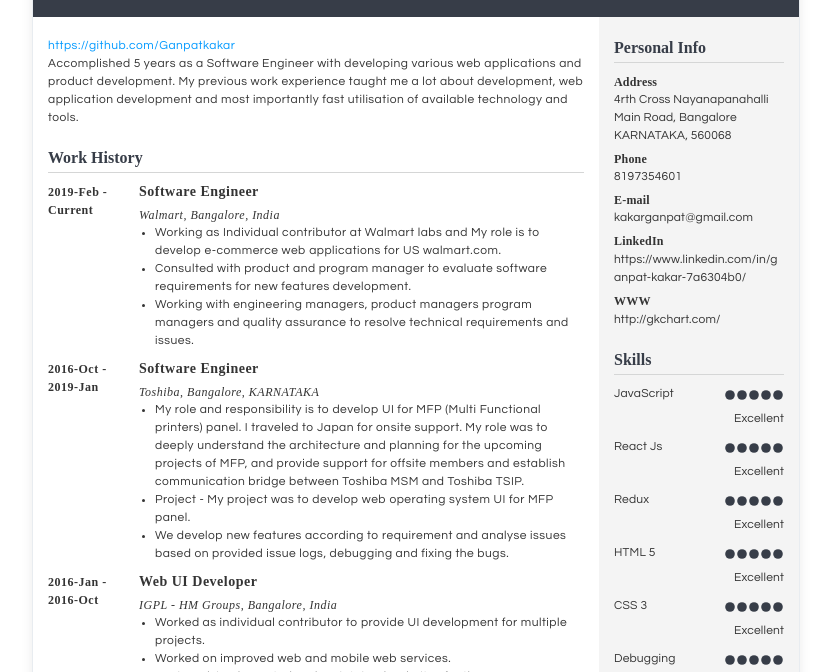
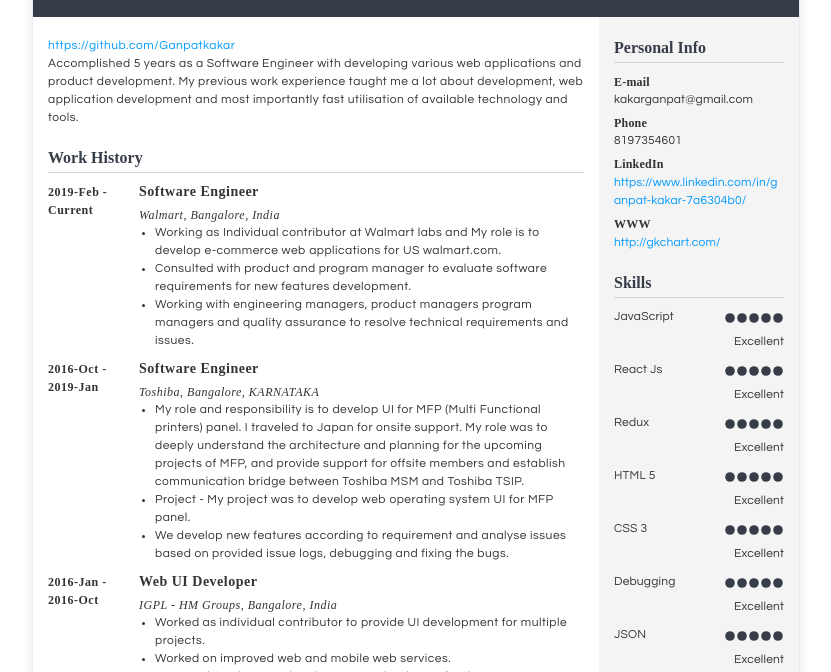
Before and after one commit to Ganpatkakar/Resume-Ganpat-Kakar, a plain HTML site: page index.html in a window 1280 px wide. Shown: the part 114-786 px from the top of the page, without its empty margins (224-1055 px from the left). Drawn offline with Linux system fonts and the light colour scheme; a web font is replaced by a local one.

Commit message:
Modified personal information section in resume

```diff
--- a/index.html
+++ b/index.html
@@ -768,28 +768,17 @@
                                                 <div class="address">
                                                   <div class="singlecolumn">
                                                     <div dependency="STRT|CITY|STAT|ZIPC">
-                                                      <div class="txtBold">
-                                                        Address
-                                                      </div>
-                                                      <div class="field" id="FIELD_STRT">
-                                                        4rth Cross Nayanapanahalli
-                                                        Main Road, Bangalore
-                                                      </div>
-                                                      <span class="field" id="FIELD_STAT">KARNATAKA</span><span
-                                                        dependency="STAT+ZIPC">,</span>
-                                                      <span class="field" id="FIELD_ZIPC">560068</span>
+                                                      <div class="txtBold mt5" dependency="EMAI">
+                                                        E-mail
+                                                      </div>
+                                                      <div dependency="EMAI" class="word-break">
+                                                        <span class="field" id="FIELD_EMAI">kakarganpat@gmail.com</span>
+                                                      </div>
                                                     </div>
                                                     <div class="txtBold mt5" dependency="HPHN|CPHN">
                                                       Phone </div>
                                                     <div dependency="HPHN">
                                                       <span class="field" id="FIELD_HPHN">8197354601</span>
-                                                    </div>
-
-                                                    <div class="txtBold mt5" dependency="EMAI">
-                                                      E-mail
-                                                    </div>
-                                                    <div dependency="EMAI" class="word-break">
-                                                      <span class="field" id="FIELD_EMAI">kakarganpat@gmail.com</span>
                                                     </div>
                                                   </div>
                                                   <div dependency="SOCL">
@@ -797,11 +786,11 @@
                                                     <div id="CATEGORY_SOCIAL_SOCL" class="mt5">
                                                       <span id="DOCDATAINFO_SOCL" class="txtBold">LinkedIn</span><br>
                                                       <span
-                                                        id="FIELD_SOCL">https://www.linkedin.com/in/ganpat-kakar-7a6304b0/</span>
+                                                        id="FIELD_SOCL"><a target="blank" href="https://www.linkedin.com/in/ganpat-kakar-7a6304b0/">https://www.linkedin.com/in/ganpat-kakar-7a6304b0/</a></span>
                                                     </div>
                                                     <div id="CATEGORY_SOCIAL_SOCL" class="mt5">
                                                       <span id="DOCDATAINFO_SOCL" class="txtBold">WWW</span><br>
-                                                      <span id="FIELD_SOCL">http://gkchart.com/</span>
+                                                      <span id="FIELD_SOCL"><a target="blank" href="http://gkchart.com/">http://gkchart.com/</a></span>
                                                     </div>
                                                   </div>
                                                 </div>
```
Also changed, not shown: assets/main.css (line endings or trailing spaces).
